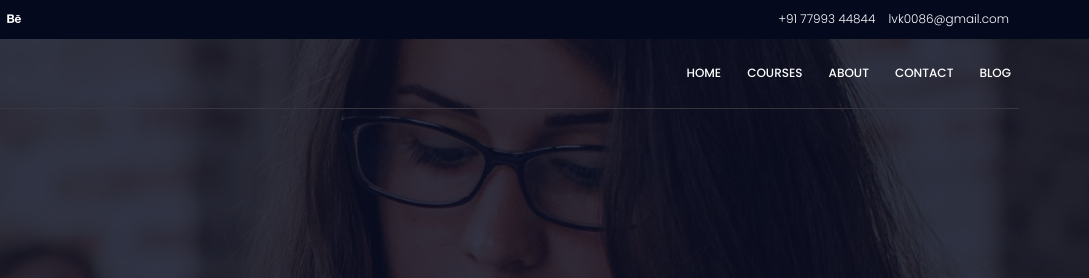
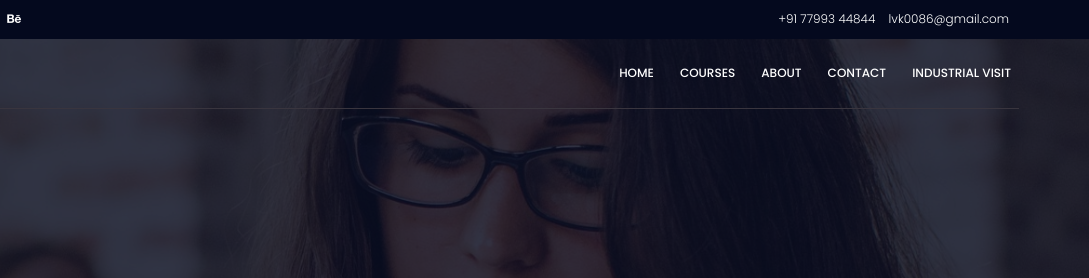
Before and after one commit to plutolabsIndia/plutoLabsIndia, a plain HTML site: page index.html in a window 1280 px wide. Shown: the top 278 px of the page, 191-1280 px from the left. Drawn offline with nearby package versions, Linux system fonts and the light colour scheme; some packages are replaced by stand-ins of ours.

Commit message:
Update index.html

```diff
--- a/index.html
+++ b/index.html
@@ -61,7 +61,7 @@
 			          <li><a href="#Courses">Courses</a></li>
 			          <li><a href="#aboutUS">About</a></li>
 			          <li><a href="#Contact">Contact</a></li>
-			          <li><a href="blog-single.html">Blog</a></li>
+			          <li><a href="blog-single.html">Industrial Visit</a></li>
 			        </ul>
 			      </nav><!-- #nav-menu-container -->
 		    	</div>
```
